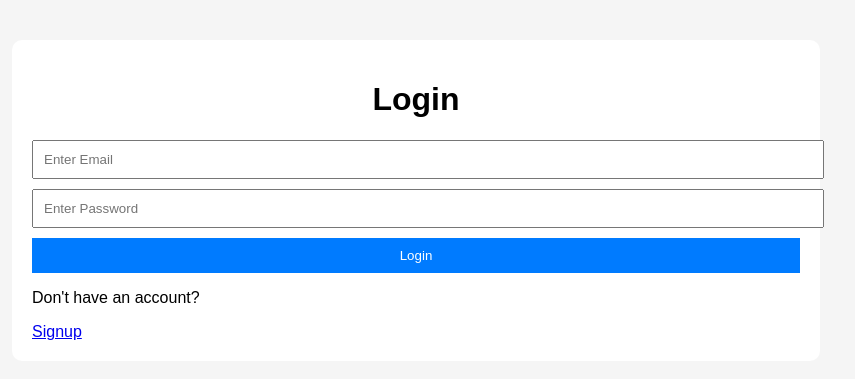
After one commit to sharayu-bhute/The_core, a Python web app: template templates/login.html in a window 1280 px wide. The commit adds this page. Shown: the top 379 px of the page, without its empty margins (224-1079 px from the left). Run offline with Jinja, Linux system fonts and the light colour scheme; the template is opened without the code that fills it, so the values that code supplies are empty.

Commit message:
some new code

```diff
--- a/templates/index.html
+++ b/templates/index.html
@@ -1,9 +1,11 @@
 <!DOCTYPE html>
 <html>
+
 <head>
     <title>Samadhan Dashboard</title>
     <link rel="stylesheet" href="/static/css/style.css">
 </head>
+
 <body>
 
     <div class="container">
@@ -12,6 +14,7 @@
         <a href="/upload-page">
             <button>Report New Issue</button>
         </a>
+        <button onclick="logout()">Logout</button>
 
         <div id="issues"></div>
     </div>
@@ -22,4 +25,5 @@
     </script>
 
 </body>
+
 </html>
--- /dev/null
+++ b/templates/login.html
@@ -0,0 +1,26 @@
+<!DOCTYPE html>
+<html>
+<head>
+  <title>Login - Samadhan</title>
+  <link rel="stylesheet" href="/static/css/style.css">
+</head>
+<body>
+
+<div class="container">
+  <h1>Login</h1>
+
+  <input type="email" id="email" placeholder="Enter Email">
+  <input type="password" id="password" placeholder="Enter Password">
+
+  <button onclick="login()">Login</button>
+
+  <p>Don't have an account?</p>
+  <a href="/signup">Signup</a>
+
+  <div id="message"></div>
+</div>
+
+<script src="/static/js/auth.js"></script>
+
+</body>
+</html>
```
Also changed, not shown: templates/signup.html (added, +24 -0 lines). Lines whose indentation alone changed are shown as unchanged.
